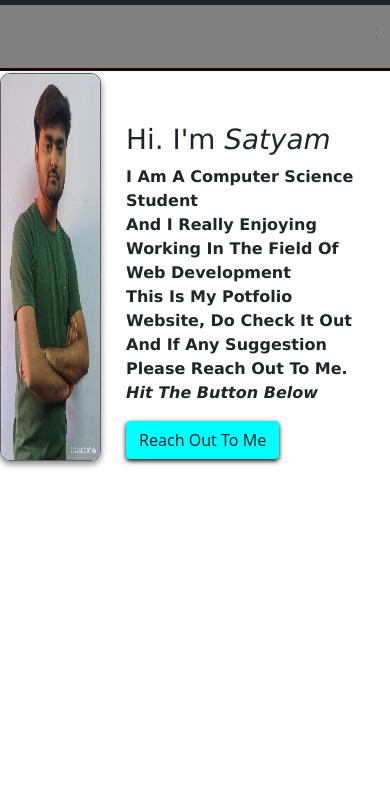
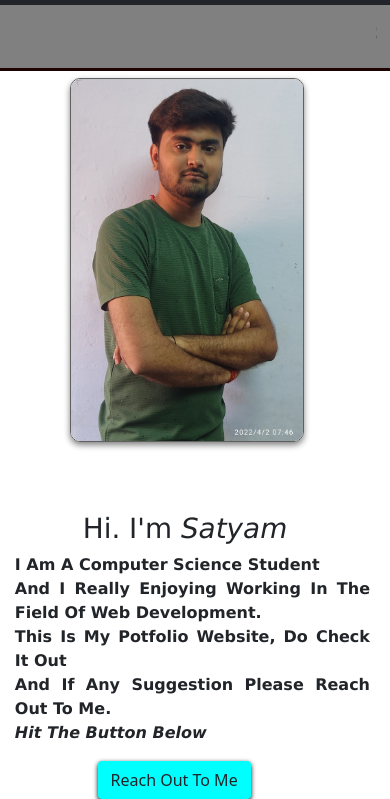
Before and after one commit to Satyamgithub865/SatyamkumarPortfoli.github.io, a plain HTML site: page index.html in a window 390 px wide. Shown: the part 51-850 px from the top of the page. Drawn offline with nearby package versions, Linux system fonts and the light colour scheme.

Commit message:
Update index.html

```diff
--- a/index.html
+++ b/index.html
@@ -46,10 +46,23 @@
             background-color: aqua;
             box-shadow: 0 2px 5px black;
         }
-        @media screen and (max-width:960px) {
-            .profile-img{
-            width: 80%;
-            height: 100%;
+        @media screen and (max-width:500px) {
+            .grid{
+            display: grid;
+            grid-template-columns: auto;
+        }
+        .profile-img{
+            margin-left: 18%;
+        }
+        .content-para h1{
+            text-align: center;
+        }
+        .content-para p{
+            margin-left: 4%;
+            text-align:justify;
+        }
+        .btn{
+            margin-left: 25%;
         }
     }
     </style>
@@ -94,7 +107,7 @@
         <div class="grid-container2">
             <div class="content-para">
                 <h1>Hi. I'm <i>Satyam</i></h1>
-                <p>I am a Computer Science Student <br>and I really enjoying working in the field of web development<br>
+                <p>I am a Computer Science Student <br>and I really enjoying working in the field of web development.<br>
                 This is my potfolio website, Do check it out <br>and if any suggestion please reach out to me.<br><i>Hit the button below</i> </p>
             </div>
             <div><button class="btn" type="button">Reach Out To Me</button></div>
```
